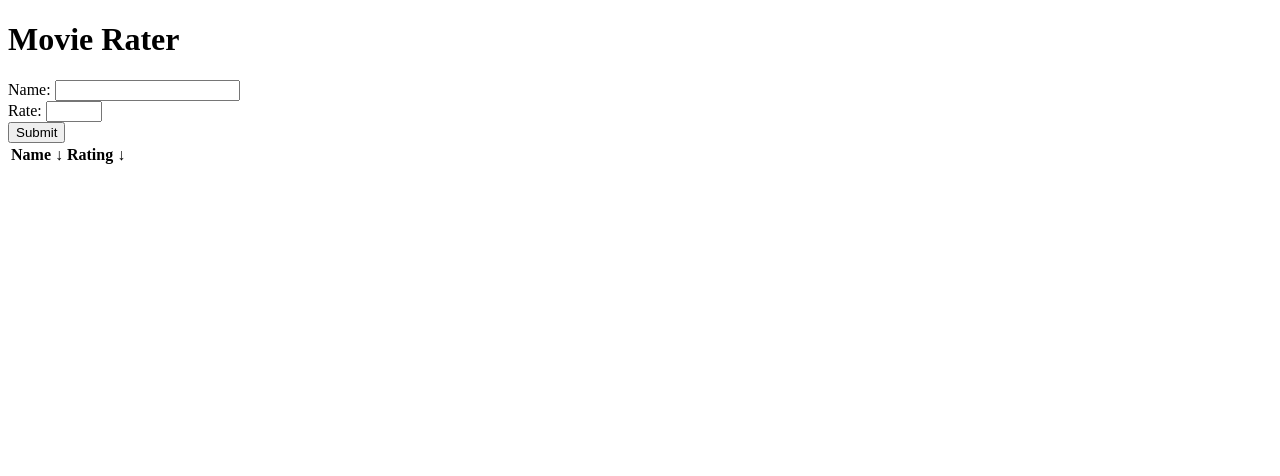
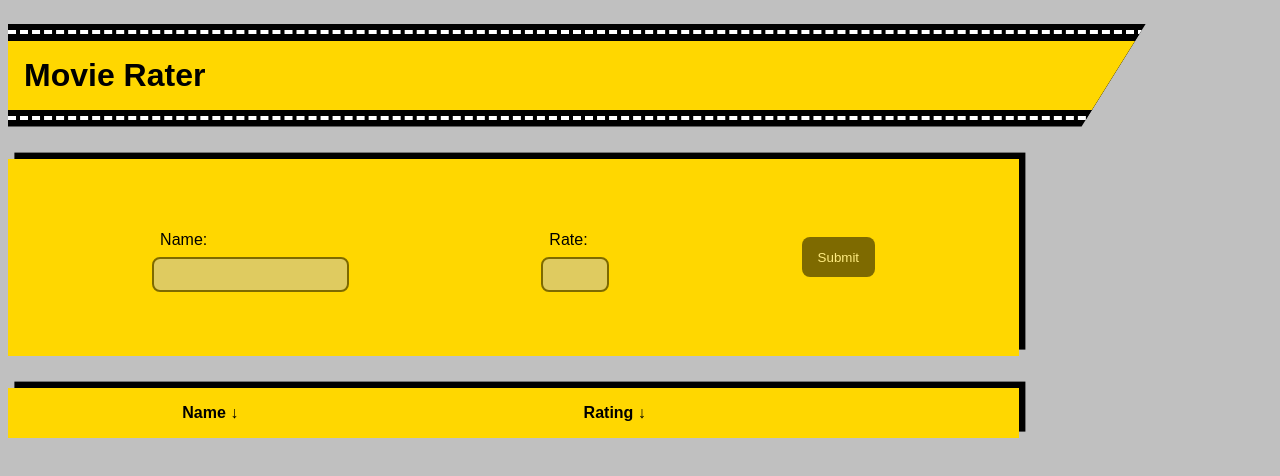
Before and after one commit to myronchen-git/Springboard-SEC-Unit-14.1-jQuery-Exercises--Movies-App, a plain HTML site: page index.html in a window 1280 px wide. Drawn offline with nearby package versions, Linux system fonts and the light colour scheme.

Commit message:
feat: add css
* Added elements in HTML to assist with CSS.

* Changed the id appTitle for the webpage title to a class
header_title, since it wasn't used for JavaScript and was only used for
CSS.

```diff
--- a/index.html
+++ b/index.html
@@ -4,25 +4,39 @@
         <meta charset="UTF-8">
         <meta name="viewport" content="width=device-width, initial-scale=1.0">
         <title>Movie Rater</title>
+		<link rel="stylesheet" href="style.css">
     </head>
     <body>
 
-        <h1 id="appTitle">Movie Rater</h1>
+		<header>
+			<div class="header__text-background-outset">
+				<div class="header__text-background-midset">
+					<div class="header__text-background-inset">
+						<h1 class="header_title">Movie Rater</h1>
+					</div>
+				</div>
+			</div>
+		</header>
 
+		<section class="inputs">
 			<form id="inputs-movie">
+				<div>
 					<label for="input-name">
 						Name:
 					</label>
 					<input id="input-name" type="text" minlength="2" required />
-            <br />
+				</div>
+				<div>
 					<label for="input-rating">
 						Rate:
 					</label>
 					<input id="input-rating" type="number" min="0" max="10" required />
-            <br />
+				</div>
 				<input type="submit" value="Submit" />
 			</form>
+		</section>
 
+		<section class="outputs">
 			<table id="table-movies">
 				<thead>
 					<tr>
@@ -34,6 +48,7 @@
 				<tbody>
 				</tbody>
 			</table>
+		</section>
 
         <script src="https://code.jquery.com/jquery-3.7.1.js"
             integrity="sha256-eKhayi8LEQwp4NKxN+CfCh+3qOVUtJn3QNZ0TciWLP4="
--- /dev/null
+++ b/style.css
@@ -0,0 +1,157 @@
+:root {
+  --color1: gold;
+  --color2: black;
+  --color2--trans: rgba(0, 0, 0, 0.5);
+  --color3: silver;
+}
+
+* {
+  box-sizing: border-box;
+
+  font-family: Arial, sans-serif;
+}
+
+body {
+  background-color: var(--color3);
+}
+
+header,
+section {
+  padding: 1rem 0;
+}
+
+.header__text-background-outset {
+  width: 90%;
+  padding: 0.4rem 0;
+
+  clip-path: polygon(0% 0%, 100% 0%, calc(100% - 4rem) 100%, 0% 100%);
+
+  background-color: var(--color2);
+}
+
+.header__text-background-midset {
+  padding: 0.4rem 0;
+
+  background-color: var(--color2);
+
+  border-style: dashed none;
+  border-color: white;
+  border-width: 0.3rem;
+}
+
+.header__text-background-inset {
+  padding: 1rem;
+
+  background-color: var(--color1);
+}
+
+.header_title {
+  margin: 0;
+}
+
+form,
+table {
+  width: 80%;
+
+  background-color: var(--color1);
+  box-shadow: 0.4rem -0.4rem var(--color2);
+}
+
+form {
+  padding: 3rem;
+
+  display: flex;
+  flex-direction: column;
+  justify-content: space-around;
+  align-items: center;
+}
+
+form > div {
+  display: flex;
+  flex-direction: column;
+}
+
+form > * {
+  margin: 1rem;
+}
+
+table {
+  padding: 1rem;
+
+  border-collapse: collapse;
+}
+
+th,
+td {
+  padding: 1rem;
+  text-align: center;
+}
+
+.thead-name,
+.thead-rating {
+  width: 40%;
+}
+
+label {
+  padding: 0.5rem;
+}
+
+input,
+button {
+  opacity: 0.5;
+}
+
+input[type="submit"]:hover,
+button:hover {
+  box-shadow: 0 0 0.3rem 0.1rem var(--color2--trans);
+}
+
+input:hover,
+button:hover {
+  opacity: 0.75;
+}
+
+input:not([type="submit"]):focus,
+input[type="submit"]:active,
+button:active {
+  opacity: 1;
+}
+
+input:not([type="submit"]) {
+  padding: 0.5rem;
+
+  background-color: var(--color3);
+
+  border: var(--color2) solid 0.15rem;
+  border-radius: 0.5rem;
+}
+
+input[type="submit"],
+.btn-remove {
+  background-color: var(--color2);
+
+  border-style: none;
+  border-radius: 0.5rem;
+
+  color: white;
+}
+
+input[type="submit"] {
+  height: 2.5rem;
+  padding: 0 1rem;
+}
+
+.btn-remove {
+  width: 3rem;
+  height: 3rem;
+  margin: 0;
+  padding: 0;
+
+  font-size: 2rem;
+}
+
+@media (min-width: 800px) {
+  form {
+    flex-direction: row;
+  }
+}
```
Lines whose indentation alone changed are shown as unchanged.
